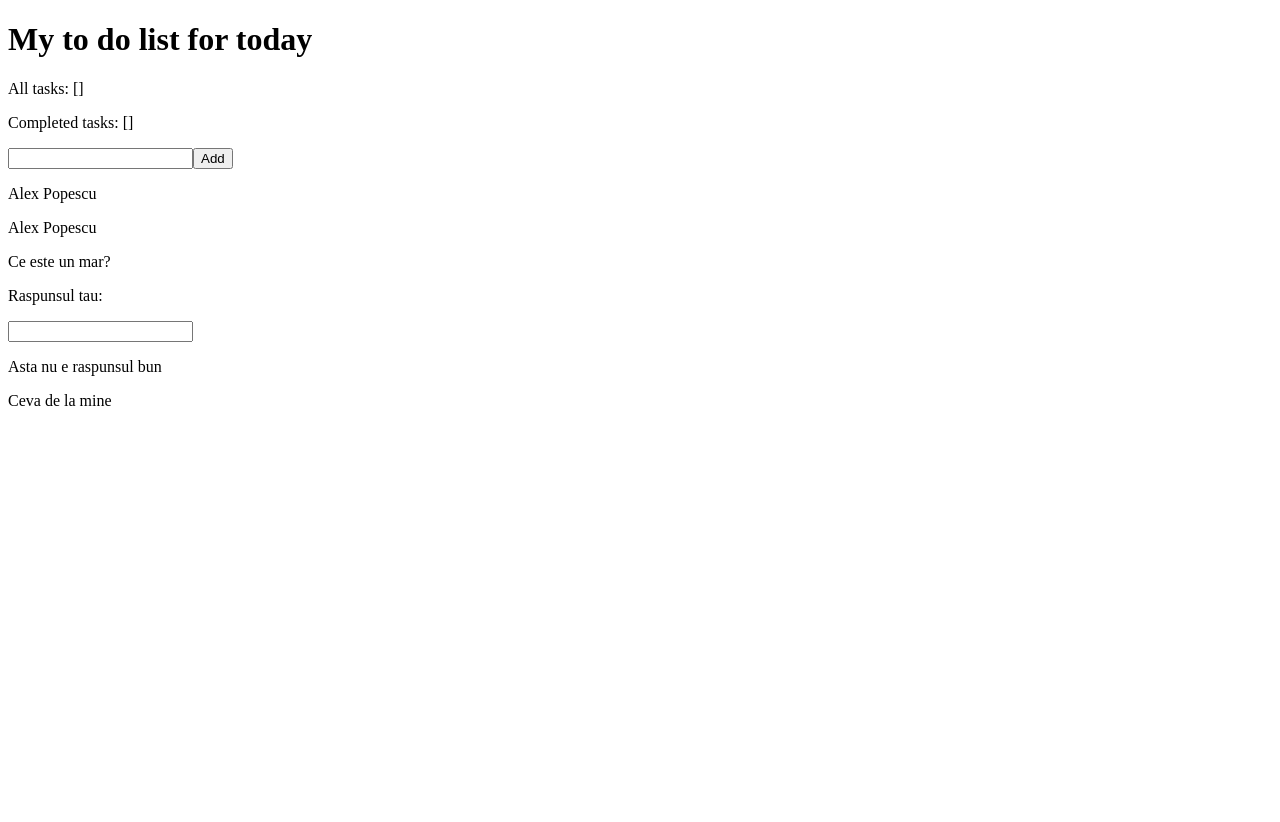
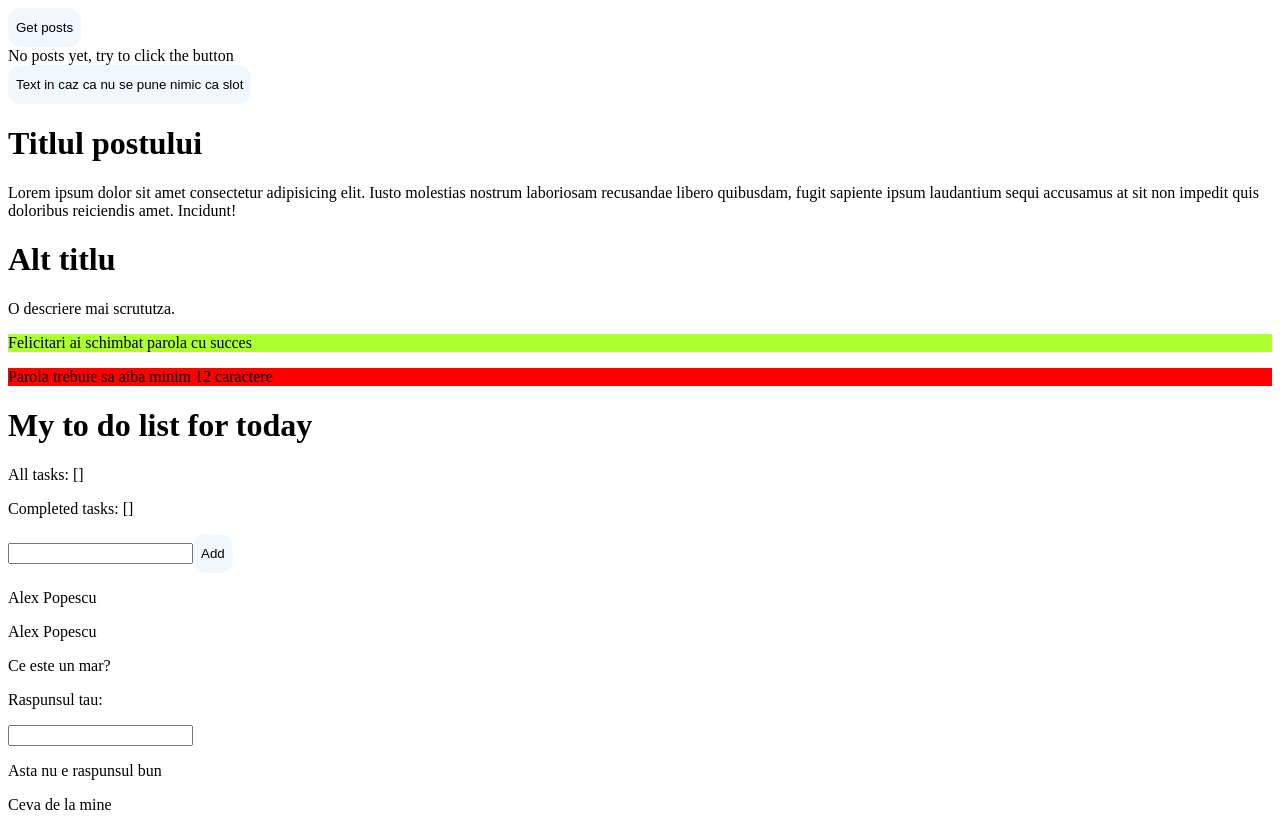
Before and after one commit to IvanoiuPetrut/swiss-vue, a Vue app: page / in a window 1280 px wide. Before the commit the page ends 800 px from the top, so only its background shows below. Built offline with nearby package versions, Linux system fonts and the light colour scheme.

Commit message:
add slots

```diff
--- a/package.json
+++ b/package.json
@@ -11,6 +11,7 @@
     "format": "prettier --write src/"
   },
   "dependencies": {
+    "axios": "^1.7.2",
     "pinia": "^2.1.7",
     "vue": "^3.4.29",
     "vue-router": "^4.3.3"
--- a/src/App.vue
+++ b/src/App.vue
@@ -1,6 +1,11 @@
 <script setup>
 import { computed, ref, watch, onMounted } from "vue";
 import ToDoList from "./components/ToDoList.vue";
+import BaseAlert from "./components/BaseAlert.vue";
+import FancyButton from "./components/FancyButton.vue";
+import BlogPost from "./components/BlogPost.vue";
+
+import FetchComponent from "./components/FetchComponent.vue";
 
 const titleForMyToDoList = "My to do list for today";
 
@@ -37,7 +42,29 @@ onMounted(() => {
 </script>
 
 <template>
-  <ToDoList :title="titleForMyToDoList" />
+  <FetchComponent />
+
+  <FancyButton> </FancyButton>
+
+  <BlogPost>
+    <template #heading> Titlul postului </template>
+
+    <template #content>
+      Lorem ipsum dolor sit amet consectetur adipisicing elit. Iusto molestias nostrum laboriosam
+      recusandae libero quibusdam, fugit sapiente ipsum laudantium sequi accusamus at sit non
+      impedit quis doloribus reiciendis amet. Incidunt!
+    </template>
+  </BlogPost>
+
+  <BlogPost>
+    <template #heading> Alt titlu </template>
+
+    <template #content> O descriere mai scrututza. </template>
+  </BlogPost>
+
+  <BaseAlert :content="'Felicitari ai schimbat parola cu succes'" class="alert-succes" />
+  <BaseAlert :content="'Parola trebuie sa aiba minim 12 caractere'" class="alert-error" />
+  <ToDoList :title="titleForMyToDoList" class="my-class" id="to-do-list" />
   <p>
     {{ firstName + " " + secondName }}
   </p>
@@ -57,4 +84,12 @@ onMounted(() => {
   <div ref="myDiv">DIVUL MEU</div>
 </template>
 
-<style scoped></style>
+<style scoped>
+.alert-succes {
+  background-color: greenyellow;
+}
+
+.alert-error {
+  background-color: red;
+}
+</style>
--- /dev/null
+++ b/src/components/BaseAlert.vue
@@ -0,0 +1,9 @@
+<script setup>
+defineProps({
+  content: String
+});
+</script>
+
+<template>
+  <p>{{ content }}</p>
+</template>
--- /dev/null
+++ b/src/components/BlogPost.vue
@@ -0,0 +1,8 @@
+<template>
+  <h1>
+    <slot name="heading"></slot>
+  </h1>
+  <div>
+    <slot name="content"></slot>
+  </div>
+</template>
--- /dev/null
+++ b/src/components/FancyButton.vue
@@ -0,0 +1,15 @@
+<template>
+  <button>
+    <slot>Text in caz ca nu se pune nimic ca slot</slot>
+  </button>
+</template>
+
+<style>
+button {
+  padding: 12px 8px;
+  border: none;
+  border-radius: 13px;
+  background-color: aliceblue;
+  color: black;
+}
+</style>
--- /dev/null
+++ b/src/components/FetchComponent.vue
@@ -0,0 +1,90 @@
+<script setup>
+import { ref } from "vue";
+import BlogPost from "./BlogPost.vue";
+//https://jsonplaceholder.typicode.com/
+
+const posts = ref(null);
+
+async function fetchData() {
+  try {
+    const response = await fetch("https://jsonplaceholder.typicode.com/posts");
+    if (!response.ok) {
+      throw new Error(`HTTP error! status: ${response.status}`);
+    }
+    const data = await response.json();
+    posts.value = data;
+  } catch (error) {
+    console.error("Error fetching data:", error); //
+  }
+}
+
+// ! Axios
+
+async function fetchDataAxios(url) {
+  try {
+    const response = await axios.get(url);
+    console.log(response.data);
+  } catch (error) {
+    console.error("Error fetching data:", error);
+  }
+}
+
+// ! Sequential
+
+// async function fetchDataSequentially() {
+//   try {
+//     const response1 = await fetch('https://api.example.com/data1');
+//     const data1 = await response1.json();
+//     console.log('Data 1:', data1);
+
+//     const response2 = await fetch('https://api.example.com/data2');
+//     const data2 = await response2.json();
+//     console.log('Data 2:', data2);
+
+//     const response3 = await fetch('https://api.example.com/data3');
+//     const data3 = await response3.json();
+//     console.log('Data 3:', data3);
+//   } catch (error) {
+//     console.error('Error fetching data:', error);
+//   }
+// }
+
+// ! Parallel
+
+// async function fetchDataInParallel() {
+//   try {
+//     const [response1, response2, response3] = await Promise.all([
+//       fetch("https://api.example.com/data1"),
+//       fetch("https://api.example.com/data2"),
+//       fetch("https://api.example.com/data3")
+//     ]);
+
+//     const data1 = await response1.json();
+//     const data2 = await response2.json();
+//     const data3 = await response3.json();
+
+//     console.log("Data 1:", data1);
+//     console.log("Data 2:", data2);
+//     console.log("Data 3:", data3);
+//   } catch (error) {
+//     console.error("Error fetching data:", error);
+//   }
+// }
+</script>
+
+<template>
+  <div>
+    <button @click="fetchData">Get posts</button>
+  </div>
+  <div v-if="posts">
+    <!-- {{ posts }} -->
+    <BlogPost v-for="post in posts" :key="post.id">
+      <template #heading> {{ post.title }} </template>
+
+      <template #content>
+        {{ post.body }}
+      </template>
+    </BlogPost>
+  </div>
+  <div v-else>No posts yet, try to click the button</div>
+</template>
--- a/src/components/ToDoList.vue
+++ b/src/components/ToDoList.vue
@@ -49,17 +49,22 @@ onMounted(() => {
 </script>
 
 <template>
+  <div>
     <h1>{{ title }}</h1>
-
     <p>All tasks: {{ tasks }}</p>
     <p>Completed tasks: {{ completedTasks }}</p>
     <input type="text" v-model="taskText" @keyup.enter="addTask" />
     <button @click="addTask">Add</button>
     <ul>
       <li v-for="(task, index) in tasks" :key="index">
-      <ToDoListItem :name="task" :completed="isTaksCompleted(task)" @complete-task="completeTask" />
+        <ToDoListItem
+          :name="task"
+          :completed="isTaksCompleted(task)"
+          @complete-task="completeTask"
+        />
       </li>
     </ul>
+  </div>
 </template>
 
 <style scoped></style>
```
Also changed, not shown: 1 other file (tests, documents, lock files or other folders). Lines whose indentation alone changed are shown as unchanged.
